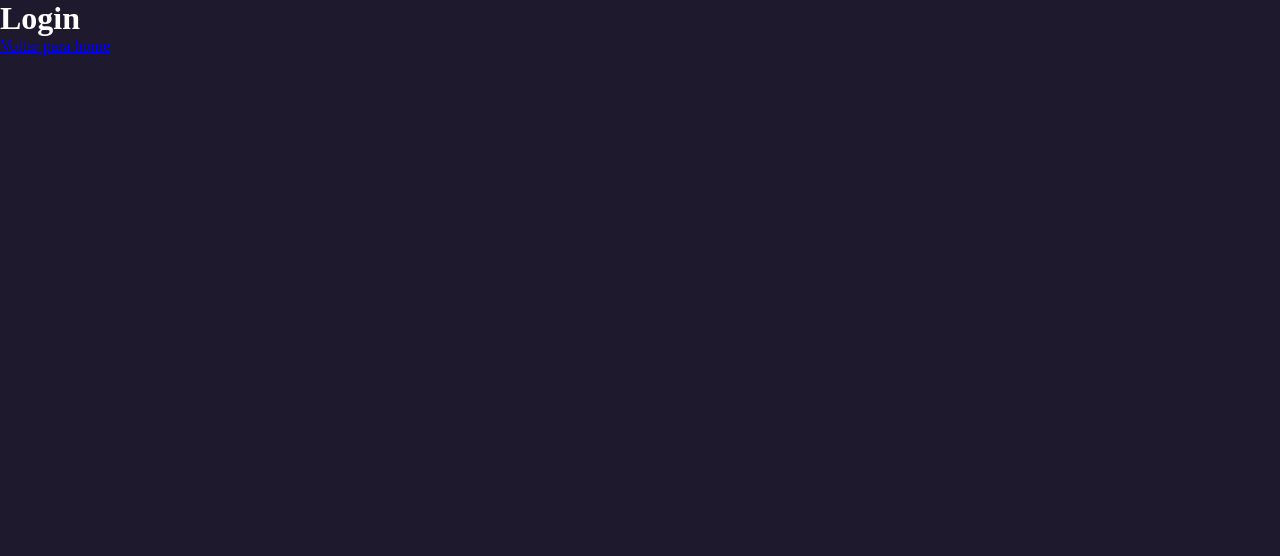
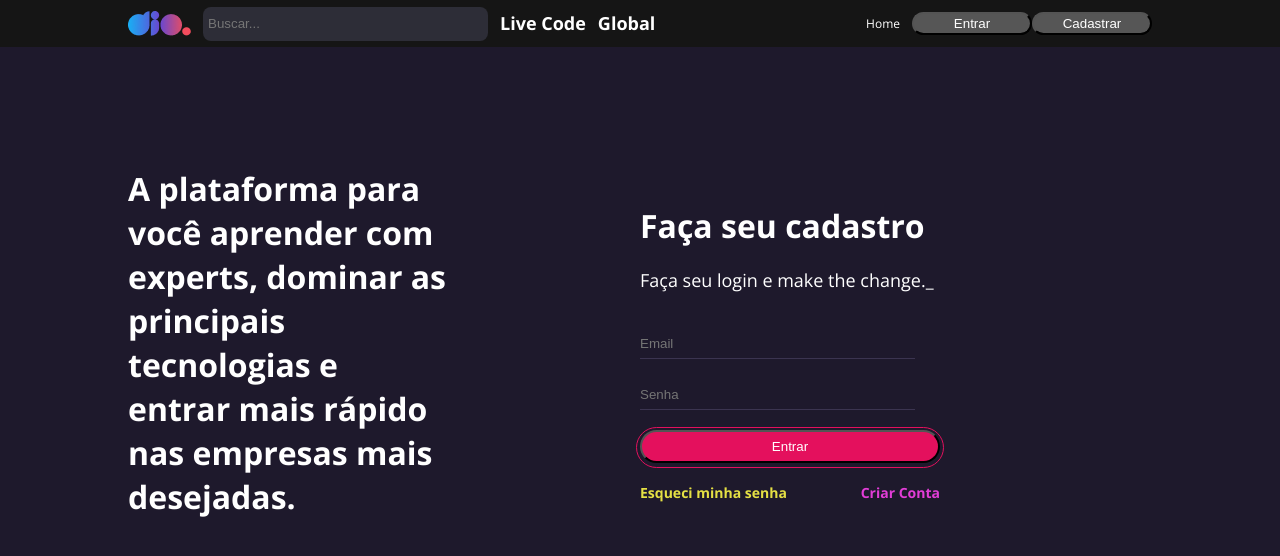
Before and after one commit to endryus7/dio-clone, a React (Create React App) app in the folder dio/: page /login in a window 1280 px wide. Shown: the top 556 px of the page. Built offline with nearby package versions, Linux system fonts and the light colour scheme.

Commit message:
Estilização com styled-components
Criando a tela de logib

```diff
--- /dev/null
+++ b/dio/src/components/Input/index.jsx
@@ -0,0 +1,13 @@
+import React from 'react'
+import { IconContainer, InputContainer, InputText} from './styles'
+
+const Input = ({leftIcon, name, ...rest}) => {
+  return (
+    <InputContainer>
+        {leftIcon ? (<IconContainer>{leftIcon}</IconContainer>) : null}
+        <InputText {...rest}/>
+    </InputContainer>
+  )
+}
+
+export { Input }
--- /dev/null
+++ b/dio/src/components/Input/styles.js
@@ -0,0 +1,23 @@
+import styled from "styled-components";
+
+export const InputContainer = styled.div`
+    width: 100%;
+    max-width: 275px;
+    height: 30px;
+    border-bottom: 1px solid #3B3450;
+
+    display: flex;
+    align-items: center;
+    margin-bottom: 20px;
+`
+
+export const IconContainer = styled.div`
+    margin-right: 10px;
+`
+
+export const InputText = styled.input`
+    background-color: transparent;
+    color: #FFFFFF;
+    border: 0;
+    height: 30px;
+`
--- a/dio/src/pages/login/index.jsx
+++ b/dio/src/pages/login/index.jsx
@@ -1,9 +1,38 @@
-import { Link } from 'react-router-dom'
+import React from 'react';
+
+
+
+import { Button } from "../../components/Button";
+import { Header } from "../../components/Header";
+import { Input } from "../../components/Input";
+
+import { Colum, Container, CriarText, EsqueciText, Row, SubtitleLogin, Title, TitleLogin, Wrapper} from './styles'
 
 const Login = () => {
     return (<>
-        <h1>Login</h1>
-        <Link to="/">Voltar para home</Link>
+        <Header />
+        <Container>
+            <Colum>
+                <Title>
+                    A plataforma para você aprender com experts, dominar as principais tecnologias e entrar mais rápido nas empresas mais desejadas.
+                </Title>
+            </Colum>
+            <Colum>
+                <Wrapper>
+                    <TitleLogin>Faça seu cadastro</TitleLogin>
+                    <SubtitleLogin>Faça seu login e make the change._</SubtitleLogin>
+                    <form>
+                        <Input placeholder="Email"/>
+                        <Input placeholder="Senha" type="password"/>
+                        <Button title="Entrar" variant='secondary'></Button>
+                    </form>
+                    <Row>
+                        <EsqueciText>Esqueci minha senha</EsqueciText>
+                        <CriarText>Criar Conta</CriarText>
+                    </Row>
+                </Wrapper>
+            </Colum>
+        </Container>
     </>)
 }
 
--- /dev/null
+++ b/dio/src/pages/login/styles.js
@@ -0,0 +1,76 @@
+import styled from 'styled-components';
+
+export const Container = styled.main`
+  width: 100%;
+  max-width: 80%;
+  margin: 0 auto;
+  margin-top: 120px;
+
+  display: flex;
+  flex-direction: row;
+  justify-content: space-between;
+  align-items: center;
+`;
+
+export const Wrapper = styled.div`
+  max-width: 300px;
+`
+
+export const Colum = styled.div`
+  flex: 1;
+`
+
+export const Row = styled.div`
+  display: flex;
+  flex-direction: row;
+  justify-content: space-between;
+  align-items: center;
+  margin-top: 20px;
+`
+
+export const Title = styled.h2`
+  font-family: 'Open Sans';
+  font-style: normal;
+  font-weight: 700;
+  font-size: 32px;
+  width: 320px;
+  margin-bottom: 20px;
+  line-height: 44px;
+  color: #ffffff;
+`;
+
+export const TitleLogin = styled.p`
+  font-family: 'Open Sans';
+  font-style: normal;
+  font-weight: 700;
+  font-size: 32px;
+  margin-bottom: 20px;
+  line-height: 44px;
+`;
+
+export const SubtitleLogin = styled.p`
+  font-family: 'Open Sans';
+  font-style: normal;
+  font-weight: 400;
+  font-size: 18px;
+  margin-bottom: 35px;
+  line-height: 25px;
+`;
+
+export const EsqueciText = styled.p`
+  font-family: 'Open Sans';
+  font-style: normal;
+  font-weight: 700;
+  font-size: 14px;
+  line-height: 19px;
+  color: #E5E044;
+`;
+
+export const CriarText = styled.p`
+  font-family: 'Open Sans';
+  font-style: normal;
+  font-weight: 700;
+  font-size: 14px;
+  line-height: 19px;
+  color: #E23DD7;
+`;
```
Also changed, not shown: 1 other file (tests, documents, lock files or other folders).
